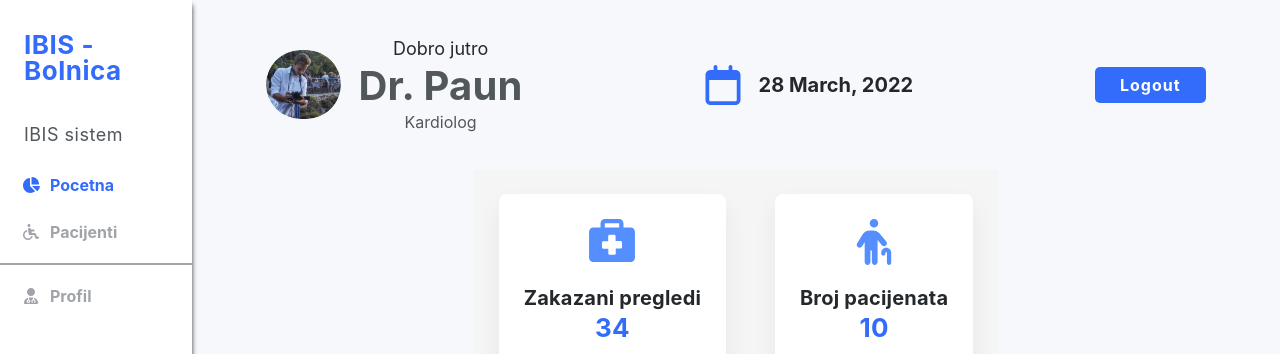
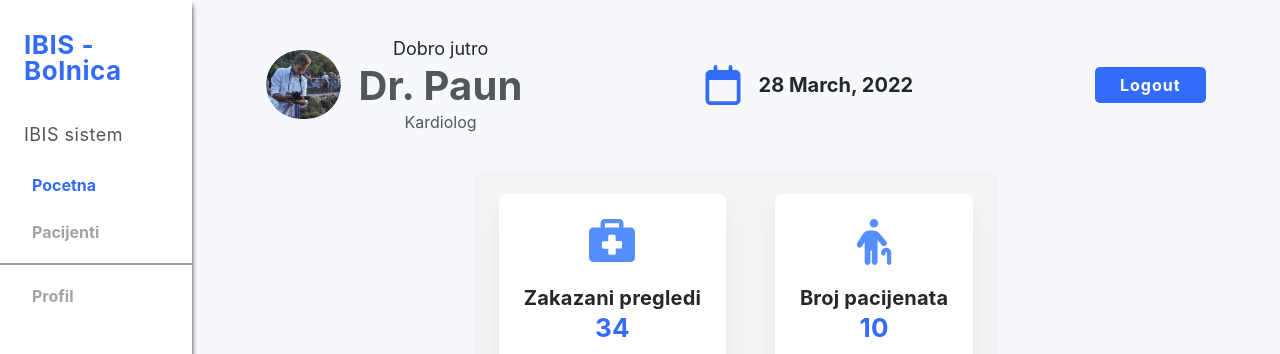
Before and after one commit to ivaguranov/Bolnica-Front, a React (Create React App) app: page /demo-page in a window 1280 px wide. Shown: the top 354 px of the page. Built offline with nearby package versions, Linux system fonts and the light colour scheme.

Commit message:
fix merge

```diff
--- a/src/App.js
+++ b/src/App.js
@@ -3,6 +3,9 @@ import { BrowserRouter, Routes, Route } from "react-router-dom";
 import DemoPage from "./pages/DemoPage/DemoPage";
 import DoctorHomepage from "./pages/DoctorHomepage/DoctorHomepage";
 import LoginPage from "./pages/LoginPage/LoginPage";
+
+import EmployeePreview from "./pages/EmployeePreviewPage/EmployeePreviewPage";
+import NurseHomepage from "./pages/NurseHomepage/NurseHomepage";
 
 const App = () => {
   return (
@@ -11,6 +14,12 @@ const App = () => {
         <Route path="/" exact element={<DoctorHomepage />} />
         <Route path="/login" exact element={<LoginPage />} />
         <Route path="/demo-page" exact element={<DemoPage />} />
+        <Route path="/nurse" exact element={<NurseHomepage />} />
+        <Route
+          path="/admin/employee-preview"
+          exact
+          element={<EmployeePreview />}
+        />
       </Routes>
     </BrowserRouter>
   );
--- a/src/pages/DemoPage/DemoPage.js
+++ b/src/pages/DemoPage/DemoPage.js
@@ -4,6 +4,7 @@ import Sidebar from "../../components/Sidebar/Sidebar";
 import GeneralStats from "../../components/GeneralStats/GeneralStats.js";
 import Header from "../../components/Header/Header";
 import { format } from "date-fns";
+import { FaChartPie, FaWheelchair, FaUser } from "react-icons";
 
 const DemoPage = () => {
   const links = [
@@ -11,21 +12,25 @@ const DemoPage = () => {
       id: 1,
       text: "Pocetna",
       path: "/",
-      icon: "fa-solid fa-chart-pie",
+
+      icon: <FaChartPie />,
+
       isActive: true,
     },
     {
       id: 2,
       text: "Pacijenti",
       path: "/pacijenti",
-      icon: "fa-solid fa-wheelchair",
+      icon: <FaWheelchair />,
+
       dividerAfter: true,
     },
     {
       id: 3,
       text: "Profil",
       path: "/profil",
-      icon: "fa-solid fa-user-doctor",
+
+      icon: <FaUser />,
     },
   ];
 
```
